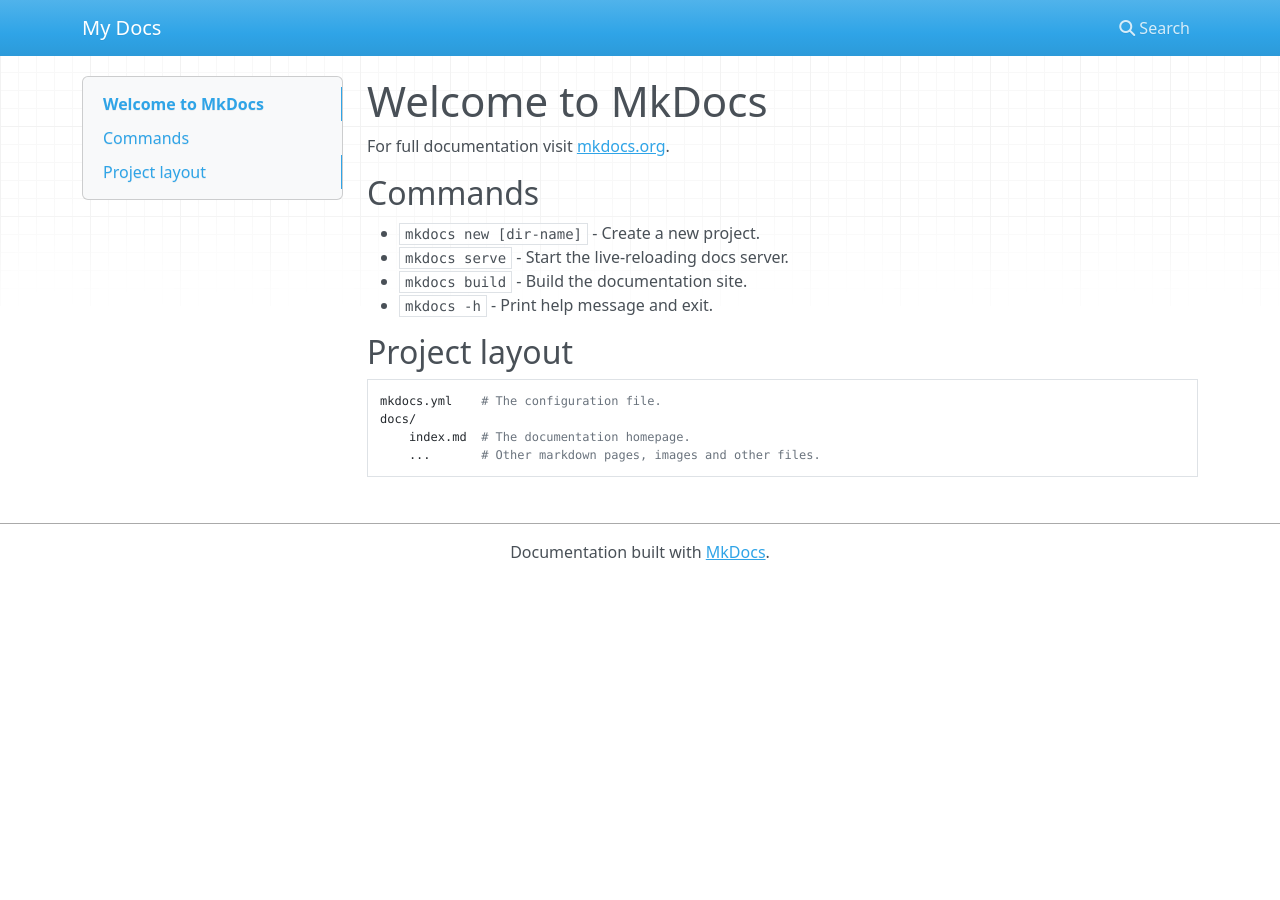
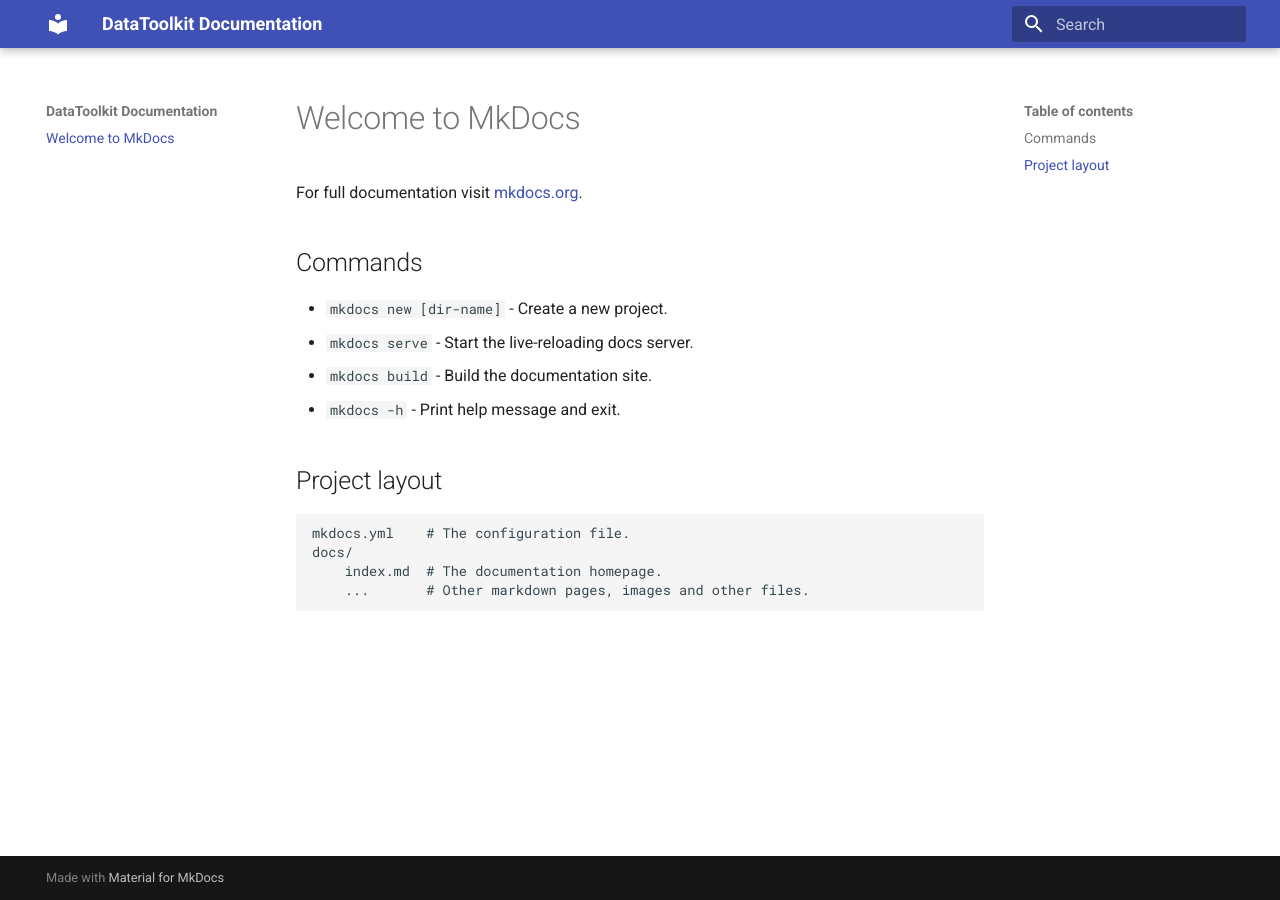
Before and after one commit to hsteinshiromoto/datatoolkit, an MkDocs documentation site: the page built from docs/index.md, in a window 1280 px wide. Built offline with MkDocs 1.6.1 and Material for MkDocs 9.7.7, drawn with Linux system fonts in a browser that asks for light colours; nearby versions of some CDN libraries.

Commit message:
modify mkdocs settings file

```diff
--- a/mkdocs.yml
+++ b/mkdocs.yml
@@ -1 +1,4 @@
-site_name: My Docs
+site_name: DataToolkit Documentation
+
+theme:
+  name: "material"
```
